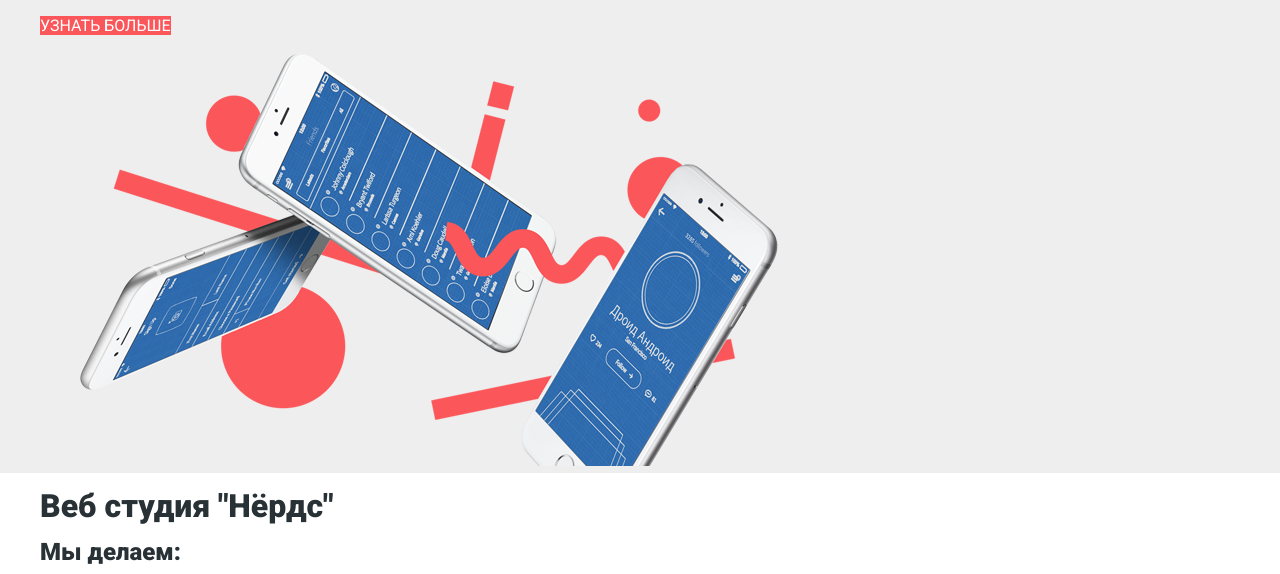
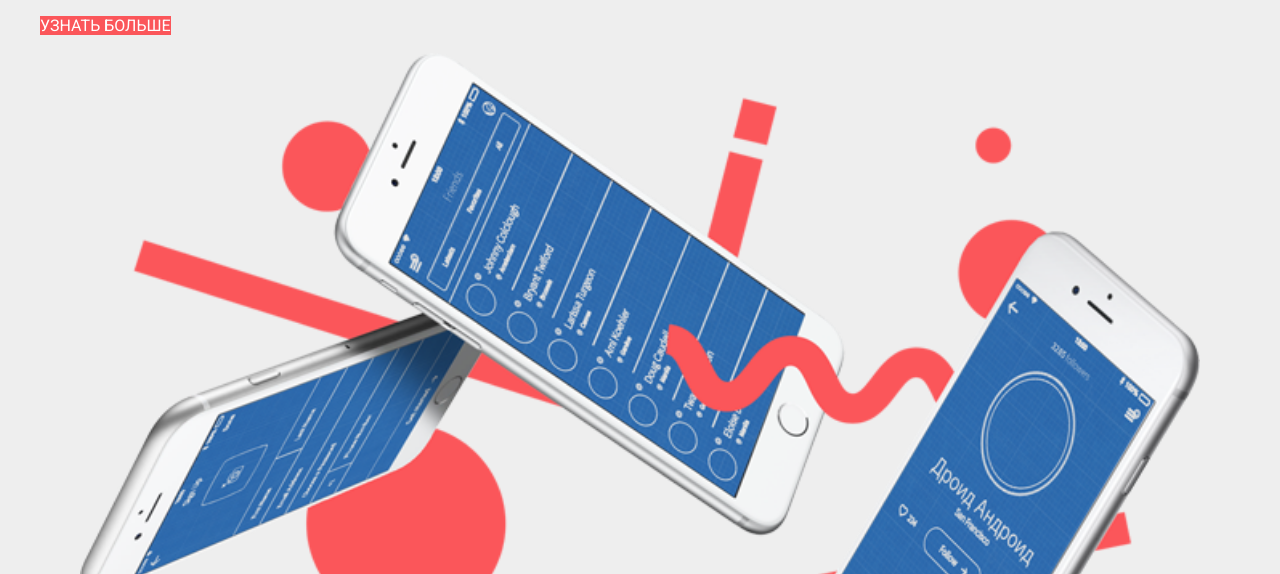
Before and after one commit to 0v3nb1rd/nerds, a plain HTML site: page index.html in a window 1280 px wide. Shown: the part 226-800 px from the top of the page. Drawn offline with Linux system fonts and the light colour scheme.

Commit message:
minor eddit

```diff
--- a/css/style.css
+++ b/css/style.css
@@ -1,8 +1,9 @@
+/*     /////     Basic style     /////     */
 body {
 	margin: 0;
 	padding: 0;
 
-	font-family: 'Roboto', Arial, sans-serif;
+	font-family: "Roboto", Arial, sans-serif;
 	font-size: 16px;
 	line-height: 24px;
 	font-weight: 400;
@@ -16,7 +17,10 @@ a {
 	margin: 0 auto;
 	padding: 0 10px;
 }
-
+img {
+	min-width: 100%;
+	height: auto;
+}
 
 .main-header {
 	background-color: #eeeeee;
```
